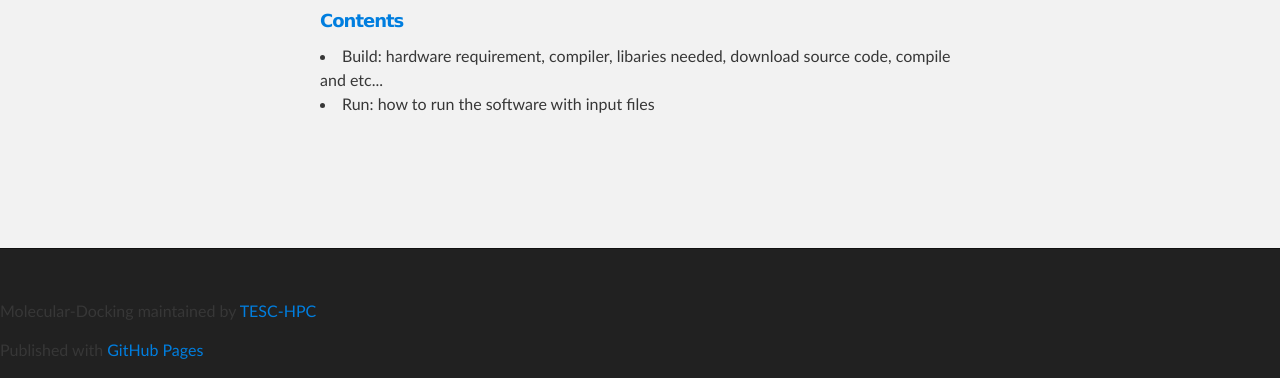
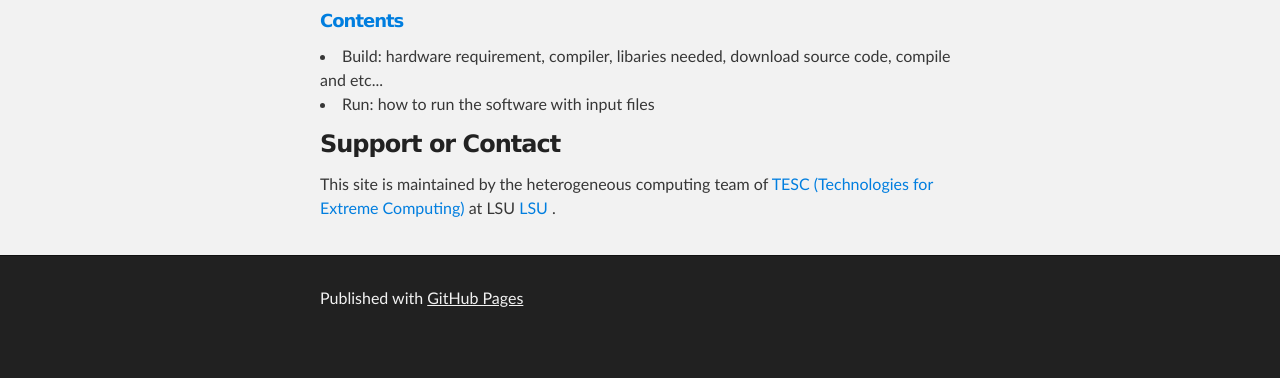
Before and after one commit to TESC-HPC/Molecular-Docking, a plain HTML site: page install.html in a window 1280 px wide. Shown: the part 422-800 px from the top of the page. Drawn offline with Linux system fonts and the light colour scheme.

Commit message:
Update install.html

```diff
--- a/install.html
+++ b/install.html
@@ -46,25 +46,21 @@
 
 </div>
 
+<h3><a name="support-or-contact" class="anchor" href="#support-or-contact"><span class="octicon octicon-link"></span></a>Support or Contact</h3>
+<p>This site is maintained by the heterogeneous computing team of <a href=" https://wiki.cct.lsu.edu/la-sigma/Main_Page">TESC (Technologies for Extreme Computing)</a> at LSU <a href=" http://www.lsu.edu/">LSU </a>.</p>
 
-<p><br><br></p>
-</div>
 
-<p><br></p>
-
-<p>
-</p>
-       </section>
+      </section>
     </div>
 
-    <!-- FOOTER  -->
+    <!-- FOOTER -->
     <div id="footer_wrap" class="outer">
       <footer class="inner">
-        </footer><p class="copyright">Molecular-Docking  maintained by <a href="https://github.com/TESC-HPC">TESC-HPC</a></p>
         <p>Published with <a href="http://pages.github.com">GitHub Pages</a></p>
-
+      </footer>
     </div>
 
 
 
-  </body></html>
+  </body>
+</html>
```
